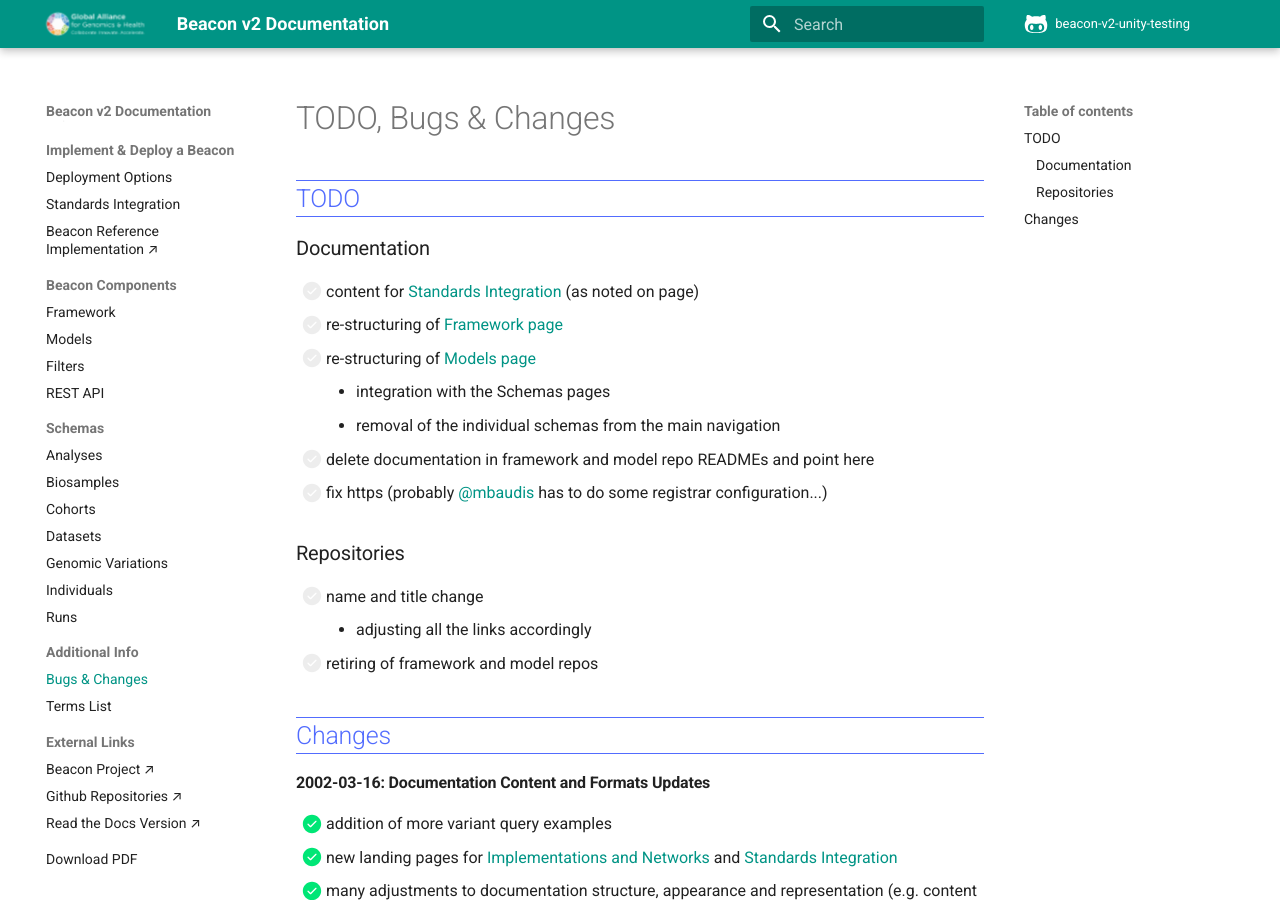
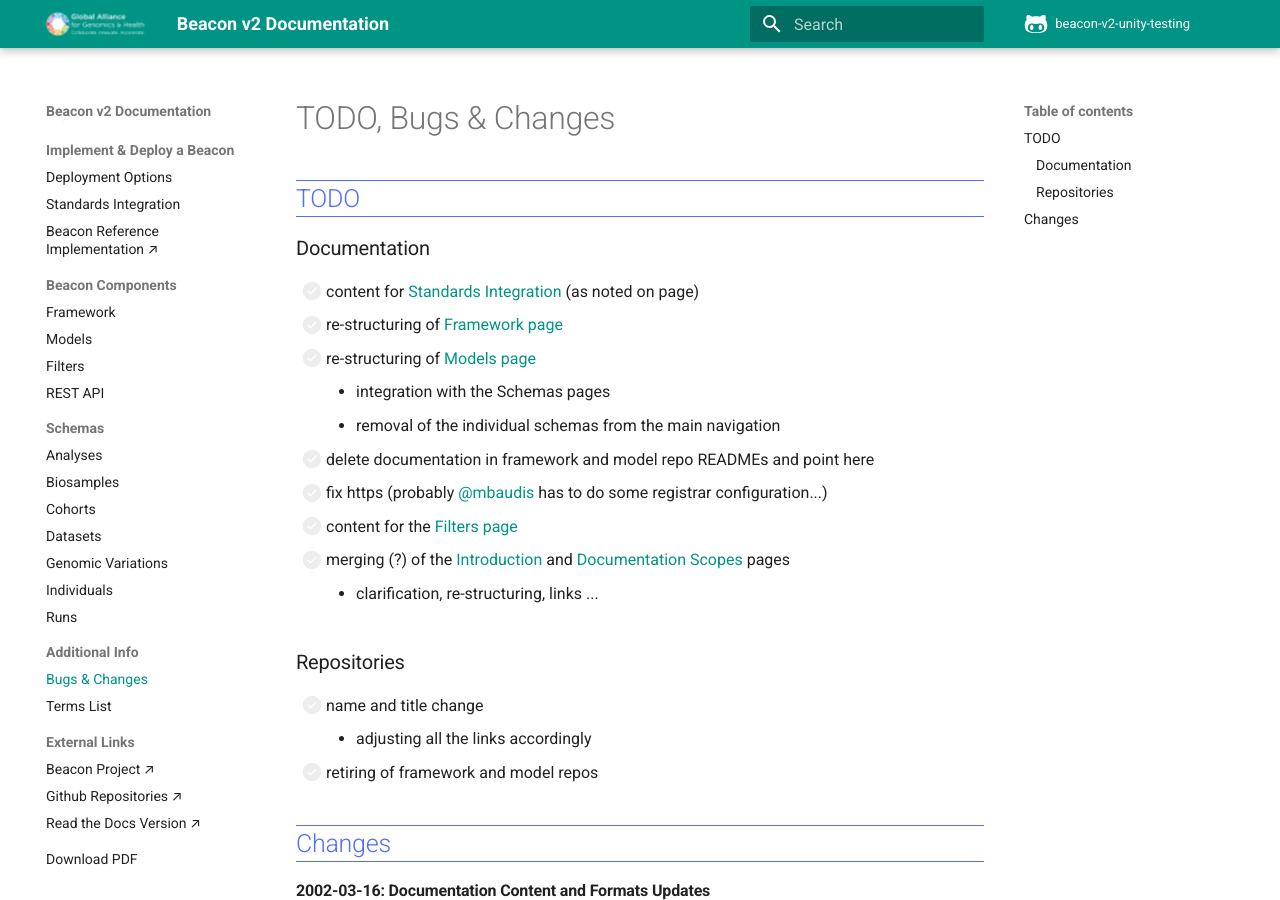
Before and after one commit to ga4gh-beacon/beacon-v2, an MkDocs documentation site: the page built from docs/bugs-changes-log.md, in a window 1280 px wide and 900 px high. Built offline with MkDocs 1.6.1 and Material for MkDocs 9.7.7, drawn with Linux system fonts in a browser that asks for light colours; comment, search, counter and statistics services are not loaded.

Commit message:
Update bugs-changes-log.md

```diff
--- a/docs/bugs-changes-log.md
+++ b/docs/bugs-changes-log.md
@@ -11,6 +11,9 @@
     - removal of the individual schemas from the main navigation
 * [ ] delete documentation in framework and model repo READMEs and point here
 * [ ] fix https (probably @mbaudis has to do some registrar configuration...)
+* [ ] content for the [Filters page](filters.md)
+* [ ] merging (?) of the [Introduction](index.md) and [Documentation Scopes](roles.md) pages
+    - clarification, re-structuring, links ...
 
 
 ### Repositories
```
